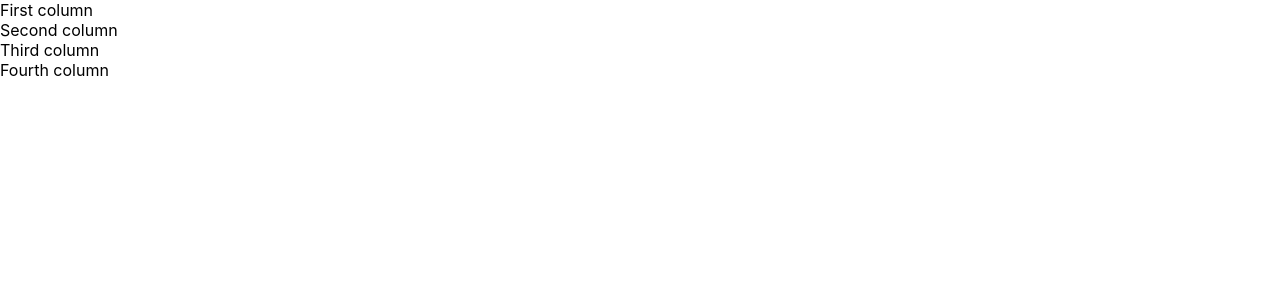
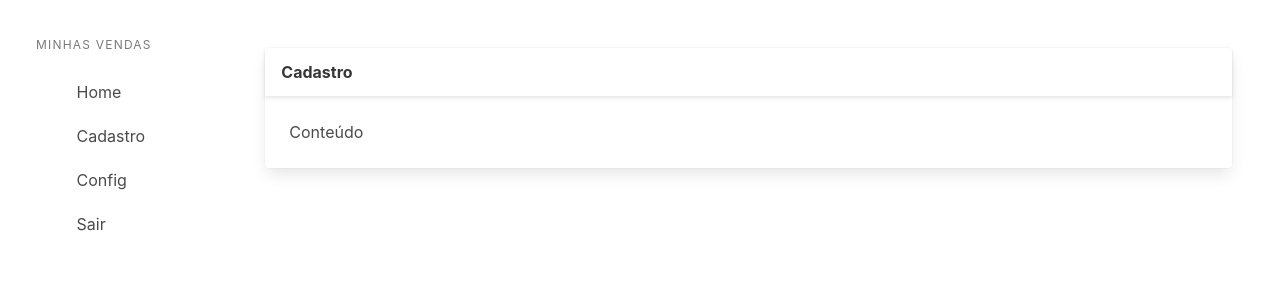
Before and after one commit to leandrotominay/AccentureManagment, a Next.js app: page / in a window 1280 px wide. Shown: the top 300 px of the page. Built offline with nearby package versions, Linux system fonts and the light colour scheme.

Commit message:
Criação de Menus e Inicializando Bulma

```diff
--- a/package.json
+++ b/package.json
@@ -9,6 +9,7 @@
     "lint": "next lint"
   },
   "dependencies": {
+    "bulma": "^0.9.4",
     "next": "13.4.3",
     "react": "18.2.0",
     "react-dom": "18.2.0"
--- a/pages/_app.tsx
+++ /dev/null
@@ -1,7 +0,0 @@
-import '../styles/globals.css'
-
-function MyApp({ Component, pageProps }) {
-  return <Component {...pageProps} />
-}
-
-export default MyApp
--- a/pages/index.tsx
+++ /dev/null
@@ -1,32 +0,0 @@
-import Head from 'next/head'
-
-const Home: React.FC = () => {
-  return (
-    <div>
-      <Head>
-        <title>Accenture Managment</title>
-        <meta name="description" content="Gerenciamento de Empresas e Clientes" />
-        <link rel="icon" href="favicon.ico" />
-
-      </Head>
-
-      <div className="columns">
-        <div className="column">
-          First column
-        </div>
-        <div className="column">
-          Second column
-        </div>
-        <div className="column">
-          Third column
-        </div>
-        <div className="column">
-          Fourth column
-        </div>
-      </div>
-
-    </div>
-  )
-}
-
-export default Home;
--- /dev/null
+++ b/src/components/index.ts
@@ -0,0 +1 @@
+export { Layout } from './layout'
--- /dev/null
+++ b/src/components/layout/index.tsx
@@ -0,0 +1,27 @@
+import { Menu } from './menu'
+
+export const Layout: React.FC = () => {
+    return (
+        <div className="app">
+            <section className="main-content columns is-fullheight">
+                <Menu/>
+                <div className="container column is-10">
+                    <div className="section">
+                        <div className="card">
+                            <div className="card-header">
+                                <p className="card-header-title">
+                                    Cadastro
+                                </p>
+                            </div>
+                            <div className="card-content">
+                                <div className="content">
+                                    Conteúdo
+                                </div>
+                            </div>
+                        </div>
+                    </div>
+                </div>
+            </section>
+        </div>
+    )
+}
--- /dev/null
+++ b/src/components/layout/menu/index.tsx
@@ -0,0 +1,33 @@
+import Link from 'next/link';
+
+export const Menu: React.FC = () => {
+    return (
+        <aside className="column is-2 is-narrow-mobile is-fullheight section is-hidden-mobile">
+            <p className="menu-label is-hidden-touch">
+                Minhas Vendas
+            </p>
+            <ul className="menu-list">
+                <MenuItem href="./meu-componente" label="Home" />
+                <MenuItem href="/" label="Cadastro" />
+                <MenuItem href="/" label="Config" />
+                <MenuItem href="/" label="Sair" />
+            </ul>
+        </aside>
+    )
+}
+
+interface MenuItemProps {
+    href: string;
+    label: string;
+}
+
+const MenuItem: React.FC<MenuItemProps> = (props: MenuItemProps) => {
+    return (
+        <li>
+            <Link href={props.href}>
+                    <span className="icon"></span> {props.label}
+            </Link>
+
+        </li>
+    )
+}
--- /dev/null
+++ b/src/pages/_app.tsx
@@ -0,0 +1,8 @@
+import { AppProps } from 'next/app'
+import 'bulma/css/bulma.css'
+
+function MyApp({ Component, pageProps } : AppProps) {
+  return <Component {...pageProps} />
+}
+
+export default MyApp
--- /dev/null
+++ b/src/pages/index.tsx
@@ -0,0 +1,20 @@
+import Head from 'next/head'
+import { Layout } from 'components'
+
+const Home: React.FC = () => {
+  return (
+    <div>
+      <Head>
+        <title>Accenture Managment</title>
+        <meta name="description" content="Gerenciamento de Empresas e Clientes" />
+        <link rel="icon" href="favicon.ico" />
+
+      </Head>
+
+      <Layout/>
+
+    </div>
+  )
+}
+
+export default Home;
--- a/tsconfig.json
+++ b/tsconfig.json
@@ -1,5 +1,7 @@
 {
   "compilerOptions": {
+    "baseUrl": "src",
+    "target": "es5",
     "lib": [
       "dom",
       "dom.iterable",
```
Also changed, not shown: src/pages/cadastros/hello.tsx (added, +7 -0 lines), src/pages/meu-componente.tsx (added, +23 -0 lines), src/pages/api/hello.js (renamed from pages/api/hello.js), 1 other file (tests, documents, lock files or other folders).
